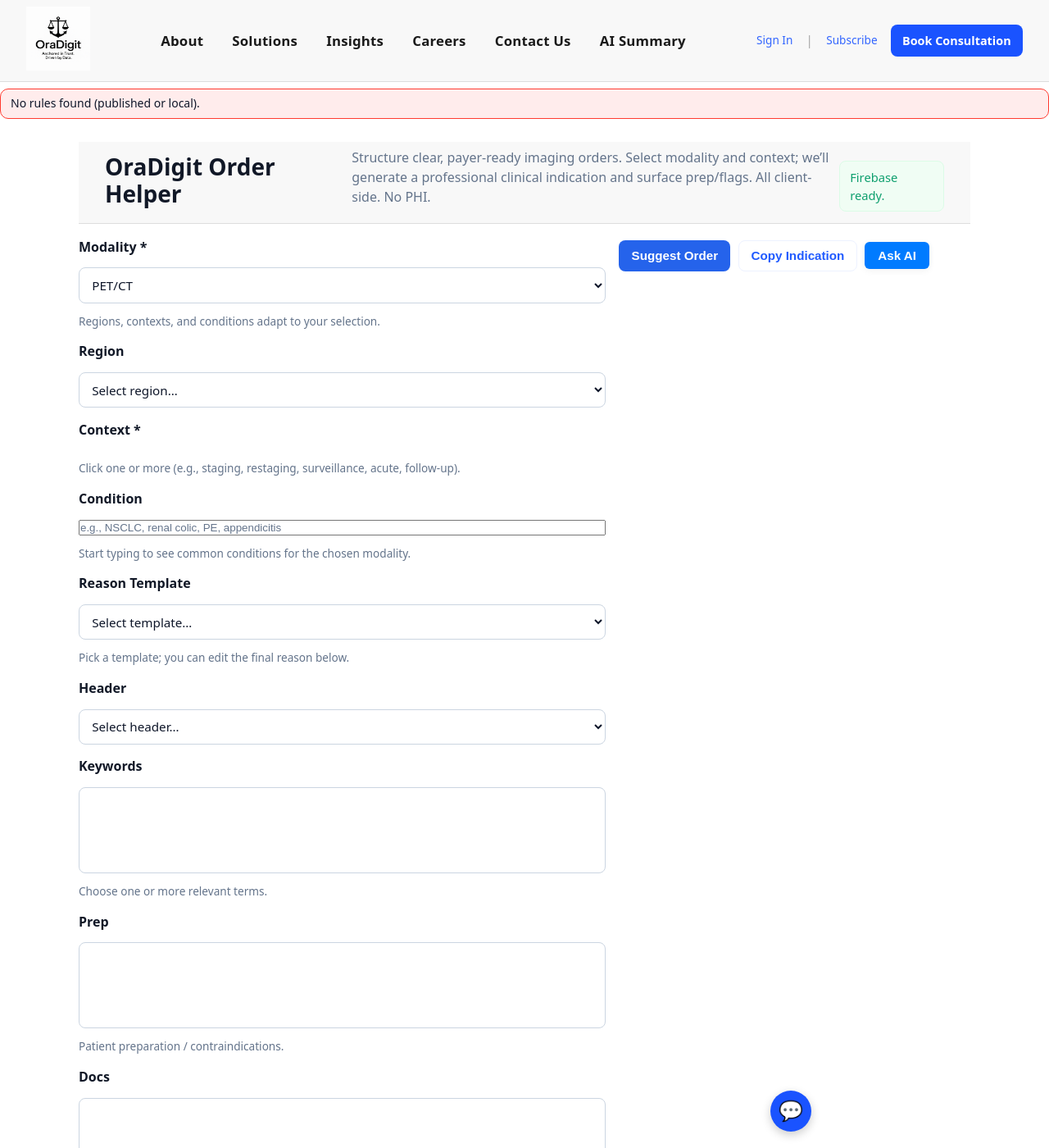
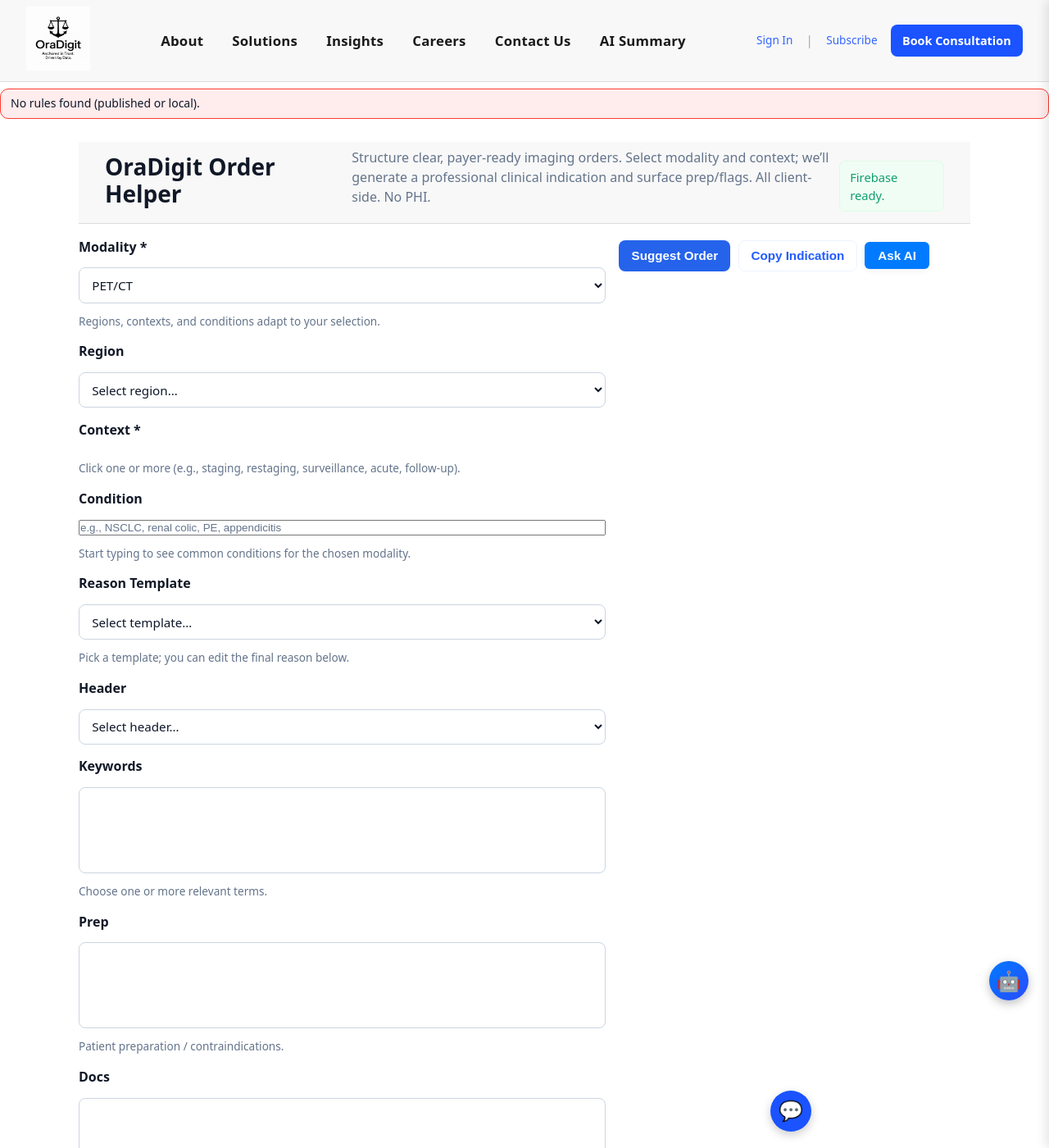
Before and after one commit to DataForSolution/oradigit-site, a Jekyll site: the page built from order-helper/index.html, in a window 1280 px wide and 1400 px high. Shown: the whole window at 82% size. Built offline with Jekyll 4.4.1, drawn with Linux system fonts in a browser that asks for light colours; comment, search, counter and statistics services are not loaded.

Commit message:
feat: add OraDigit AI Agent panel and styling

```diff
--- a/_layouts/default.html
+++ b/_layouts/default.html
@@ -419,83 +419,28 @@
   </style>
 {% endif %}
  <!-- 🔹 OraDigit AI Summary Panel (non-overlapping with Chatbot) -->
-<div id="ai-summary-toggle" title="Show AI Summary">📄</div>
-<div id="ai-summary-panel" class="hidden">
-  <div id="ai-summary-header">AI Summary</div>
-  <div id="ai-summary-content">Generating summary...</div>
-  <div id="ai-summary-footer">
-    Powered by <strong>OraDigit AI Healthcare</strong>
+<!-- 🔹 OraDigit AI Agent Panel -->
+<div id="ai-agent-toggle" title="Open OraDigit AI Assistant">🤖</div>
+<div id="ai-agent-panel">
+  <div id="ai-agent-header">OraDigit AI Assistant</div>
+  <div id="ai-agent-body">Initializing...</div>
+  <div id="ai-agent-footer">Powered by <strong>OraDigit AI Healthcare</strong></div>
 </div>
-</div>
-
-<style>
-    <!-- 🔹 OraDigit AI Summary Panel (non-overlapping with Chatbot) -->
-  <div id="ai-summary-toggle" title="Show AI Summary">📄</div>
-  <div id="ai-summary-panel" class="hidden">
-    <div id="ai-summary-header">AI Summary</div>
-    <div id="ai-summary-content">Generating summary...</div>
-    <div id="ai-summary-footer">
-      Powered by <strong>OraDigit AI Healthcare</strong>
-    </div>
-  </div>
-
-  <style>
-    /* AI Summary Styles */
-    #ai-summary-toggle {
-      position: fixed;
-      bottom: 180px;  /* pushes it above chatbot */
-      right: 25px;
-      background: #0b3fff;
-      color: #fff;
-      width: 46px; height: 46px;
-      border-radius: 50%;
-      display: flex; align-items: center; justify-content: center;
-      font-size: 1.3rem; cursor: pointer;
-      box-shadow: 0 4px 10px rgba(0,0,0,0.25);
-      z-index: 9980;
-    }
-    #ai-summary-panel {
-      position: fixed;
-      top: 0; right: 0;
-      width: 350px; height: 100%;
-      background: #fff;
-      border-left: 1px solid #ccc;
-      box-shadow: -4px 0 12px rgba(0,0,0,0.1);
-      transform: translateX(100%);
-      transition: transform 0.3s ease;
-      z-index: 9990;
-      display: flex; flex-direction: column;
-    }
-    #ai-summary-panel.visible { transform: translateX(0); }
-    #ai-summary-header {
-      background: #0b3fff; color: #fff;
-      padding: 12px; font-weight: 600; text-align: center;
-    }
-    #ai-summary-content {
-      flex: 1; overflow-y: auto;
-      padding: 14px; font-size: 0.95rem;
-      line-height: 1.5; white-space: pre-wrap;
-    }
-    #ai-summary-footer {
-      padding: 8px 12px; font-size: 0.8rem;
-      text-align: center; color: #555;
-      border-top: 1px solid #eee;
-    }
-  </style>
 
 <script>
 (function() {
-    const panel  = document.getElementById("ai-summary-panel");
-    const toggle = document.getElementById("ai-summary-toggle");
-    const content = document.getElementById("ai-summary-content");
+  document.addEventListener("DOMContentLoaded", function() {
+    const toggle = document.getElementById("ai-agent-toggle");
+    const panel  = document.getElementById("ai-agent-panel");
+    const bodyEl = document.getElementById("ai-agent-body");
 
-    // Wait until DOM is ready
-    document.addEventListener("DOMContentLoaded", () => {
-      if (!toggle || !panel || !content) return;
+    if (!toggle || !panel) return;
+
     toggle.addEventListener("click", async () => {
       panel.classList.toggle("visible");
       if (!panel.classList.contains("visible")) return;
-        content.textContent = "Generating AI summary...";
+
+      bodyEl.textContent = "Generating AI summary...";
       try {
         const res = await fetch("/api/summarize-v1", {
           method: "POST",
--- a/assets/css/style.css
+++ b/assets/css/style.css
@@ -1896,3 +1896,70 @@
   max-width: 90%;
   line-height: 1.4;
 }
+/* === OraDigit AI Agent === */
+#ai-agent-toggle {
+  position: fixed;
+  bottom: 180px; /* keeps space above chatbot */
+  right: 25px;
+  background: linear-gradient(135deg, #007bff, #2a4bff);
+  color: #fff;
+  width: 48px;
+  height: 48px;
+  border-radius: 50%;
+  display: flex;
+  align-items: center;
+  justify-content: center;
+  font-size: 1.5rem;
+  cursor: pointer;
+  box-shadow: 0 4px 12px rgba(0,0,0,0.25);
+  z-index: 9998;
+  transition: transform 0.2s;
+}
+#ai-agent-toggle:hover {
+  transform: scale(1.1);
+}
+
+#ai-agent-panel {
+  position: fixed;
+  top: 0;
+  right: 0;
+  width: 360px;
+  height: 100%;
+  background: #fff;
+  border-left: 1px solid #ddd;
+  box-shadow: -4px 0 12px rgba(0,0,0,0.1);
+  transform: translateX(100%);
+  transition: transform 0.3s ease;
+  z-index: 9999;
+  display: flex;
+  flex-direction: column;
+}
+
+#ai-agent-panel.visible {
+  transform: translateX(0);
+}
+
+#ai-agent-header {
+  background: #2a4bff;
+  color: #fff;
+  padding: 12px;
+  text-align: center;
+  font-weight: 600;
+}
+
+#ai-agent-body {
+  flex: 1;
+  padding: 14px;
+  overflow-y: auto;
+  font-size: 0.95rem;
+  line-height: 1.5;
+  white-space: pre-wrap;
+}
+
+#ai-agent-footer {
+  border-top: 1px solid #eee;
+  text-align: center;
+  font-size: 0.85rem;
+  padding: 8px;
+  color: #444;
+}
```
Also changed, not shown: other parts of _layouts/default.html (+5 -18 lines). Lines whose indentation alone changed are shown as unchanged.
